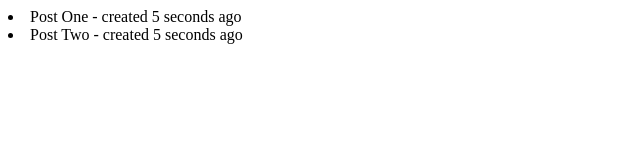
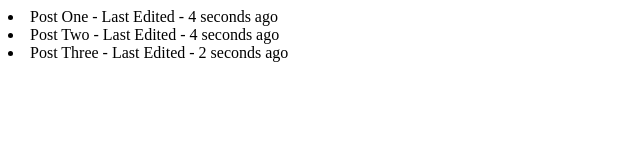
Before and after one commit to amar8961/Making-the-Registration-Page-Dynamic-Sharpener, a plain HTML site: page Task 5 - What_are_callbacks - Bonous Task.html in a window 1280 px wide. Shown: the whole page, without its empty margins (0-640 px from the left). Drawn offline with Linux system fonts and the light colour scheme.

Commit message:
Task 5 - What_are_callbacks - Bonous Task

```diff
--- a/test4-5.html
+++ b/Task 5 - What_are_callbacks - Bonous Task.html
@@ -22,11 +22,11 @@
           createdAt: new Date().getTime(),
         },
       ];
-      let intervalId = 0;
+
+      // record when the post was created.
 
       function getPosts() {
-        clearInterval(intervalId);
-        intervalId = setInterval(() => {
+        setTimeout(() => {
           let output = "";
           posts.forEach((post, index) => {
             output += `<li>${post.title} - created ${
@@ -37,26 +37,16 @@
         }, 1000);
       }
 
-    //   function createPost(post, callback) {
-    //     setTimeout(() => {
-    //       posts.push({ ...post, createdAt: new Date().getTime() });
-    //       callback();
-    //     }, 2000);
-    //   }
+      // add a timer which states last edited in seconds ago and it keeps changing every second. using setInterval( )
 
-    //   function create4posts(post, callback) {
-    //     setTimeout(() => {
-    //       posts.push({ ...post, createdAt: new Date().getTime() });
-    //       callback();
-    //     }, 6000);
-    //   }
+      let intervalId = 0;
 
       function lastEditedInSecondsAgo() {
         clearInterval(intervalId);
         intervalId = setInterval(() => {
           let output = "";
           posts.forEach((post, index) => {
-            output += `<li>${post.title} - created ${
+            output += `<li>${post.title} - Last Edited - ${
               (new Date().getTime() - post.createdAt) / 1000
             } seconds ago</li>`;
           });
@@ -64,9 +54,22 @@
         }, 1000);
       }
 
-    //   createPost({ title: "Post Three", body: "This is post three" }, getPosts);
-    //   create4posts({ title: "Post Four", body: "This is post four" }, getPosts);
-    getPosts()
+      function createPost(post, callback) {
+        setTimeout(() => {
+          posts.push({ ...post, createdAt: new Date().getTime() });
+          callback();
+        }, 2000);
+      }
+
+      function create4posts(post, callback) {
+        setTimeout(() => {
+          posts.push({ ...post, createdAt: new Date().getTime() });
+          callback();
+        }, 5000);
+      }
+
+      createPost({ title: "Post Three", body: "This is post three" }, lastEditedInSecondsAgo);
+      create4posts({ title: "Post Four", body: "This is post four" }, lastEditedInSecondsAgo);
     </script>
   </body>
 </html>
```
